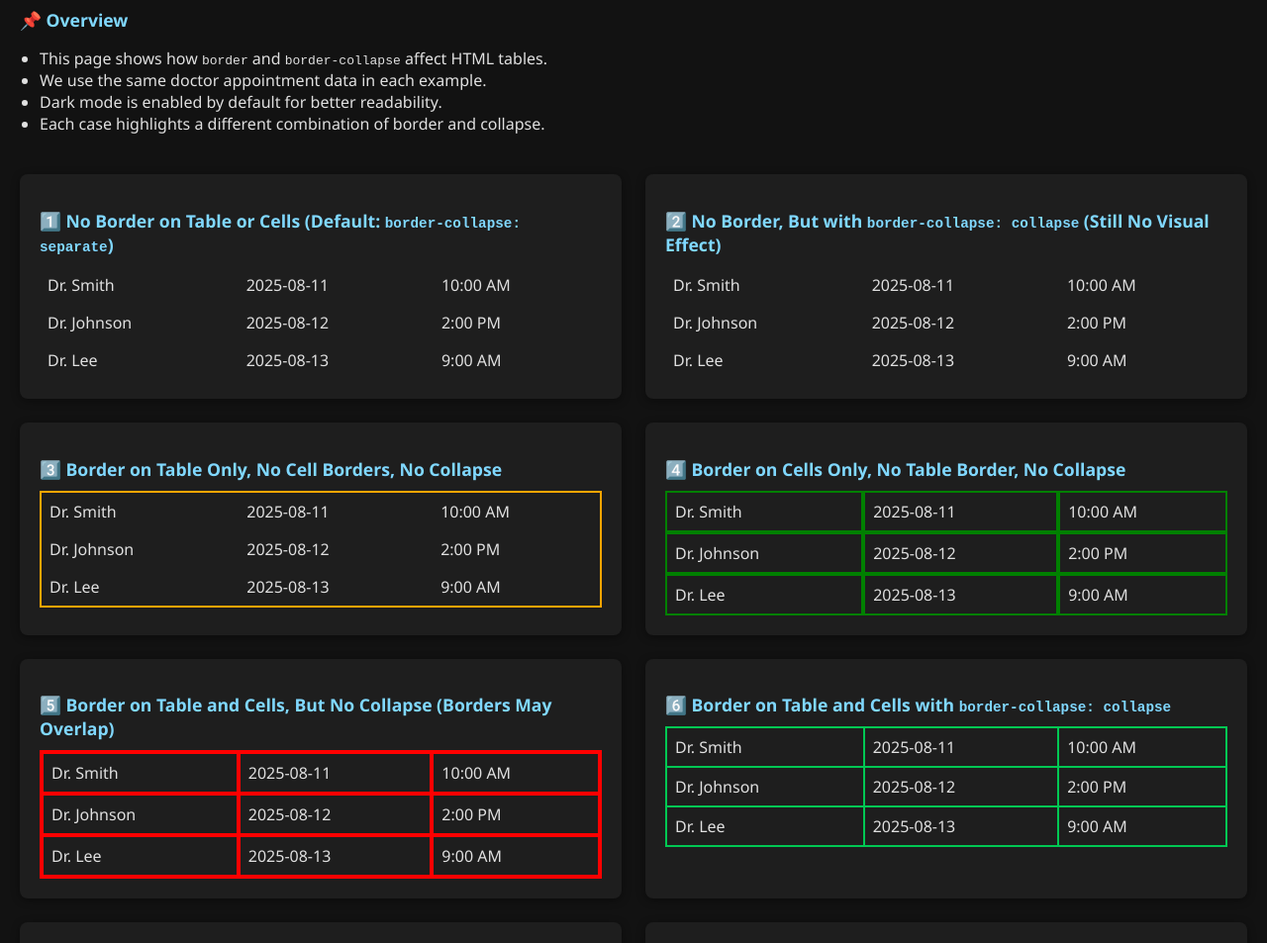
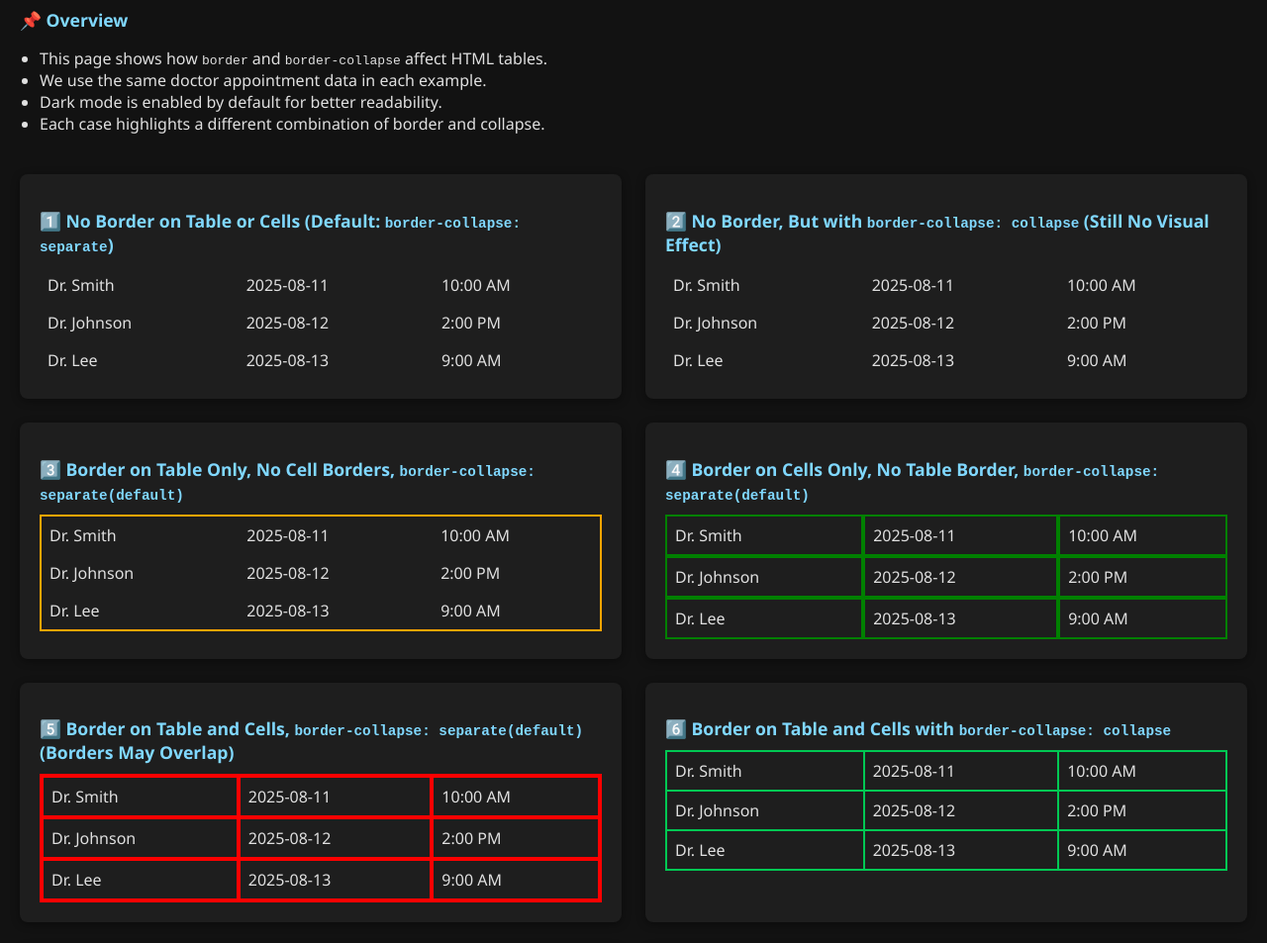
Before and after one commit to amirkhan5656/border-collapse, a plain HTML site: page index.html in a window 1280 px wide. Shown: the part 106-1059 px from the top of the page at 99% size. Drawn offline with Linux system fonts and the light colour scheme.

Commit message:
second commit

```diff
--- a/index.html
+++ b/index.html
@@ -165,7 +165,7 @@
 
   <!-- CASE 3 -->
   <div class="case">
-    <h2>3️⃣ Border on Table Only, No Cell Borders, No Collapse</h2>
+    <h2>3️⃣ Border on Table Only, No Cell Borders, <code>border-collapse: separate(default)</code></h2>
     <table class="table-border">
       <tbody>
         <tr><td>Dr. Smith</td><td>2025-08-11</td><td>10:00 AM</td></tr>
@@ -177,7 +177,7 @@
 
   <!-- CASE 4 -->
   <div class="case">
-    <h2>4️⃣ Border on Cells Only, No Table Border, No Collapse</h2>
+    <h2>4️⃣ Border on Cells Only, No Table Border, <code>border-collapse: separate(default)</code></h2>
     <table class="cell-border">
       <tbody>
         <tr><td>Dr. Smith</td><td>2025-08-11</td><td>10:00 AM</td></tr>
@@ -189,7 +189,7 @@
 
   <!-- CASE 5 -->
   <div class="case">
-    <h2>5️⃣ Border on Table and Cells, But No Collapse (Borders May Overlap)</h2>
+    <h2>5️⃣ Border on Table and Cells, <code>border-collapse: separate(default)</code> (Borders May Overlap)</h2>
     <table class="full-border">
       <tbody>
         <tr><td>Dr. Smith</td><td>2025-08-11</td><td>10:00 AM</td></tr>
```
